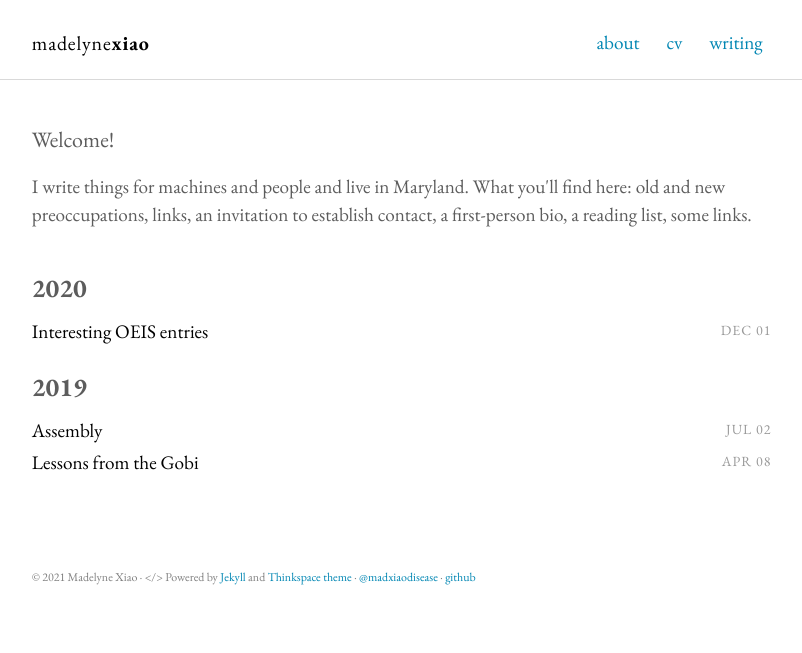
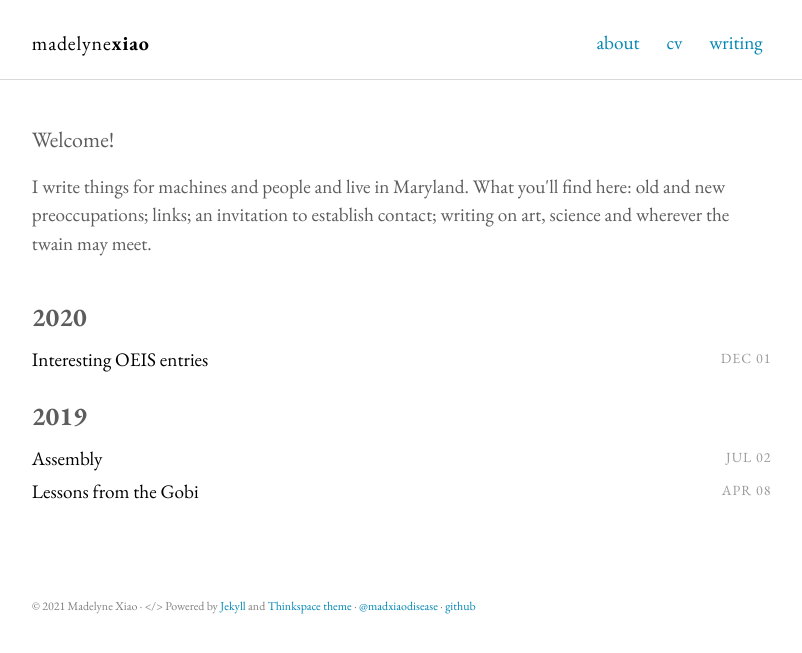
Before and after one commit to madelyne/madelyne.github.io, a Jekyll site: the page built from index.html, in a window 1280 px wide. Shown: the top 653 px of the page, without its empty margins (237-1039 px from the left). Built offline with Jekyll 4.4.1, drawn with Linux system fonts in a browser that asks for light colours.

Commit message:
update about and CV

```diff
--- a/_includes/intro.html
+++ b/_includes/intro.html
@@ -2,6 +2,6 @@
   <div class="container">
     <p class="lead">Welcome!</p>
 
-<p>I write things for machines and people and live in Maryland. What you'll find here: old and new preoccupations, links, an invitation to establish contact, a first-person bio, a reading list, some links.</p>
+<p>I write things for machines and people and live in Maryland. What you'll find here: old and new preoccupations; links; an invitation to establish contact; writing on art, science and wherever the twain may meet.</p>
   </div>
 </section>
```
